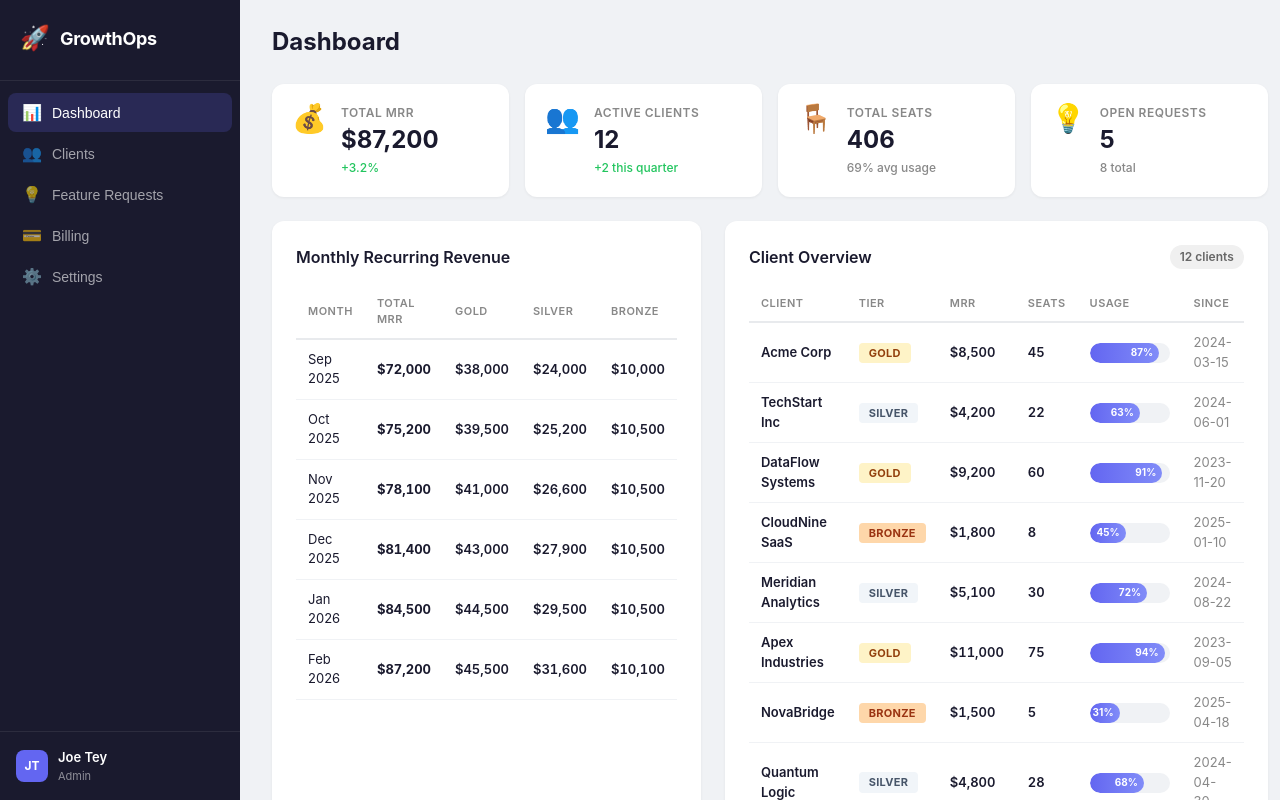
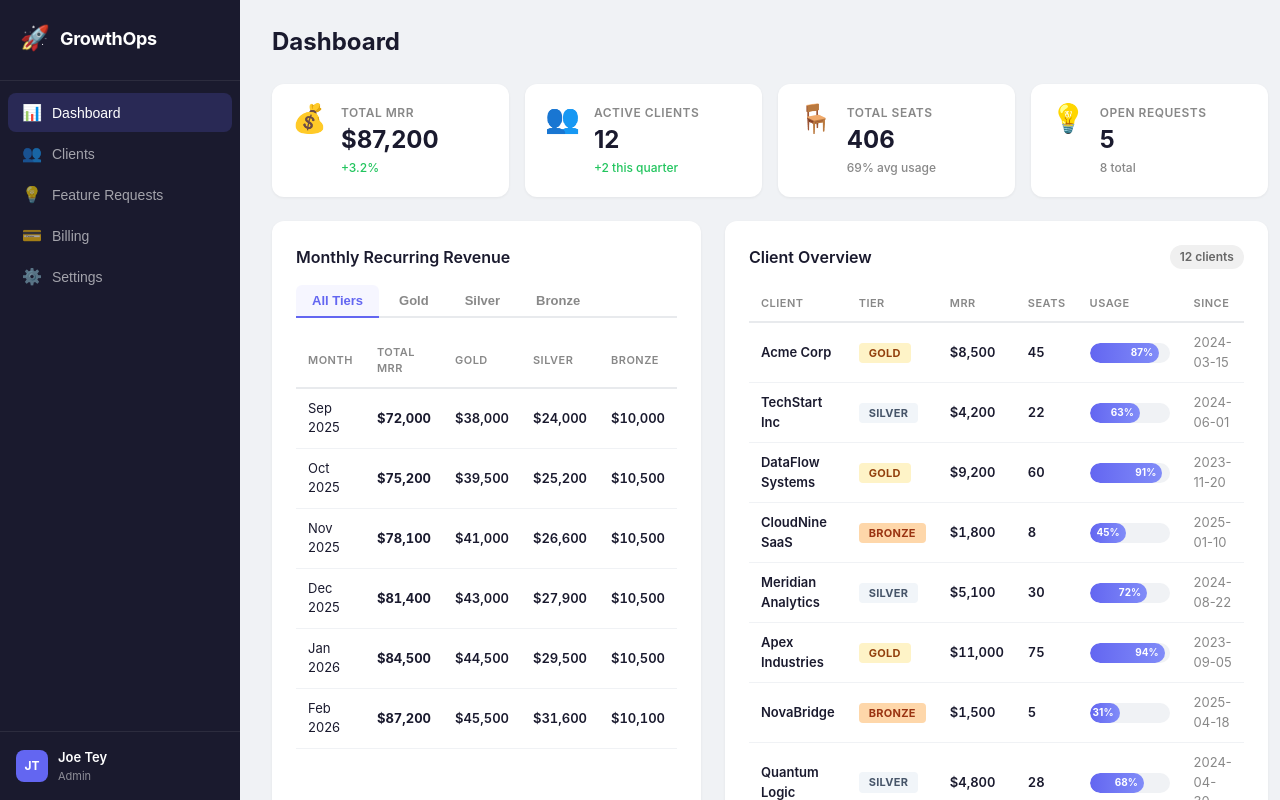
Before and after one commit to josephtey/sample-client-project, a React (Vite) app: page / in a window 1280 px wide. Shown: the top 800 px of the page. Built offline with nearby package versions, Linux system fonts and the light colour scheme.

Commit message:
Add tabbed view for filtering MRR table by contract tier
Co-Authored-By: bot_apk <apk@cognition.ai>

```diff
--- a/src/App.css
+++ b/src/App.css
@@ -341,6 +341,40 @@ td {
 .priority-medium { background: #fef3c7; color: #d97706; }
 .priority-low { background: #f0f2f5; color: #888; }
 
+/* ===== MRR Tabs ===== */
+.mrr-tabs {
+  display: flex;
+  gap: 4px;
+  margin-bottom: 16px;
+  border-bottom: 2px solid #e8eaed;
+  padding-bottom: 0;
+}
+
+.mrr-tab {
+  padding: 8px 16px;
+  border: none;
+  background: none;
+  font-size: 13px;
+  font-weight: 600;
+  color: #888;
+  cursor: pointer;
+  border-bottom: 2px solid transparent;
+  margin-bottom: -2px;
+  transition: all 0.15s ease;
+  border-radius: 6px 6px 0 0;
+}
+
+.mrr-tab:hover {
+  color: #1a1a2e;
+  background: rgba(99, 102, 241, 0.04);
+}
+
+.mrr-tab-active {
+  color: #6366f1;
+  border-bottom-color: #6366f1;
+  background: rgba(99, 102, 241, 0.06);
+}
+
 /* ===== Responsive ===== */
 @media (max-width: 1200px) {
   .grid-2col { grid-template-columns: 1fr; }
--- a/src/components/MRRTable.jsx
+++ b/src/components/MRRTable.jsx
@@ -1,30 +1,70 @@
-import React from 'react'
+import React, { useState } from 'react'
 import { MONTHLY_MRR, formatCurrency } from '../data/mockData'
 
+const TABS = [
+  { key: 'all', label: 'All Tiers' },
+  { key: 'gold', label: 'Gold' },
+  { key: 'silver', label: 'Silver' },
+  { key: 'bronze', label: 'Bronze' },
+]
+
 export default function MRRTable() {
+  const [activeTab, setActiveTab] = useState('all')
+
+  const getColumns = () => {
+    switch (activeTab) {
+      case 'gold':
+        return [{ key: 'gold', label: 'Gold MRR' }]
+      case 'silver':
+        return [{ key: 'silver', label: 'Silver MRR' }]
+      case 'bronze':
+        return [{ key: 'bronze', label: 'Bronze MRR' }]
+      default:
+        return [
+          { key: 'total', label: 'Total MRR' },
+          { key: 'gold', label: 'Gold' },
+          { key: 'silver', label: 'Silver' },
+          { key: 'bronze', label: 'Bronze' },
+        ]
+    }
+  }
+
+  const columns = getColumns()
+
   return (
     <div className="card">
       <div className="card-header">
         <h2>Monthly Recurring Revenue</h2>
       </div>
+      <div className="mrr-tabs">
+        {TABS.map(tab => (
+          <button
+            key={tab.key}
+            className={`mrr-tab${activeTab === tab.key ? ' mrr-tab-active' : ''}`}
+            onClick={() => setActiveTab(tab.key)}
+          >
+            {tab.label}
+          </button>
+        ))}
+      </div>
       <table>
         <thead>
           <tr>
             <th>Month</th>
-            <th>Total MRR</th>
-            <th>Gold</th>
-            <th>Silver</th>
-            <th>Bronze</th>
+            {columns.map(col => (
+              <th key={col.key}>{col.label}</th>
+            ))}
           </tr>
         </thead>
         <tbody>
           {MONTHLY_MRR.map(row => (
             <tr key={row.month}>
               <td>{row.month}</td>
-              <td className="val total">{formatCurrency(row.total)}</td>
-              <td className="val">{formatCurrency(row.gold)}</td>
-              <td className="val">{formatCurrency(row.silver)}</td>
-              <td className="val">{formatCurrency(row.bronze)}</td>
+              {columns.map(col => (
+                <td key={col.key} className={`val${col.key === 'total' ? ' total' : ''}`}>
+                  {formatCurrency(row[col.key])}
+                </td>
+              ))}
             </tr>
           ))}
         </tbody>
```
